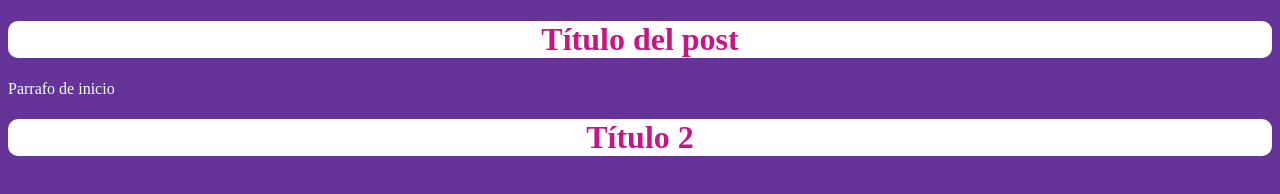
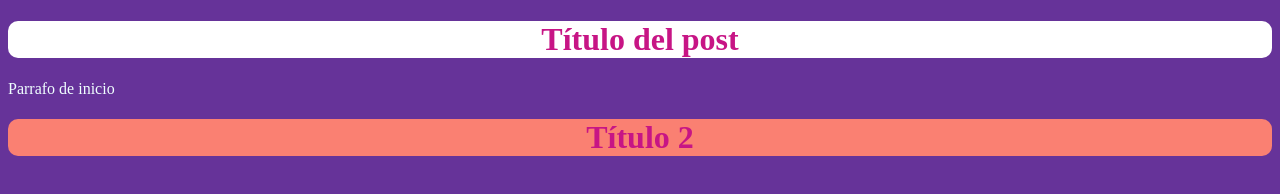
Before and after one commit to Arborvite/Git-Learm, a plain HTML site: page index.html in a window 1280 px wide. Drawn offline with Linux system fonts and the light colour scheme.

Commit message:
Estilo Título
Se le agrega el color salmón.

```diff
--- a/CSS/style.css
+++ b/CSS/style.css
@@ -9,3 +9,7 @@ body h1 {
     background-color: white;
     color: mediumvioletred;
 }
+
+.titulo {
+    background-color: salmon;
+}
```
